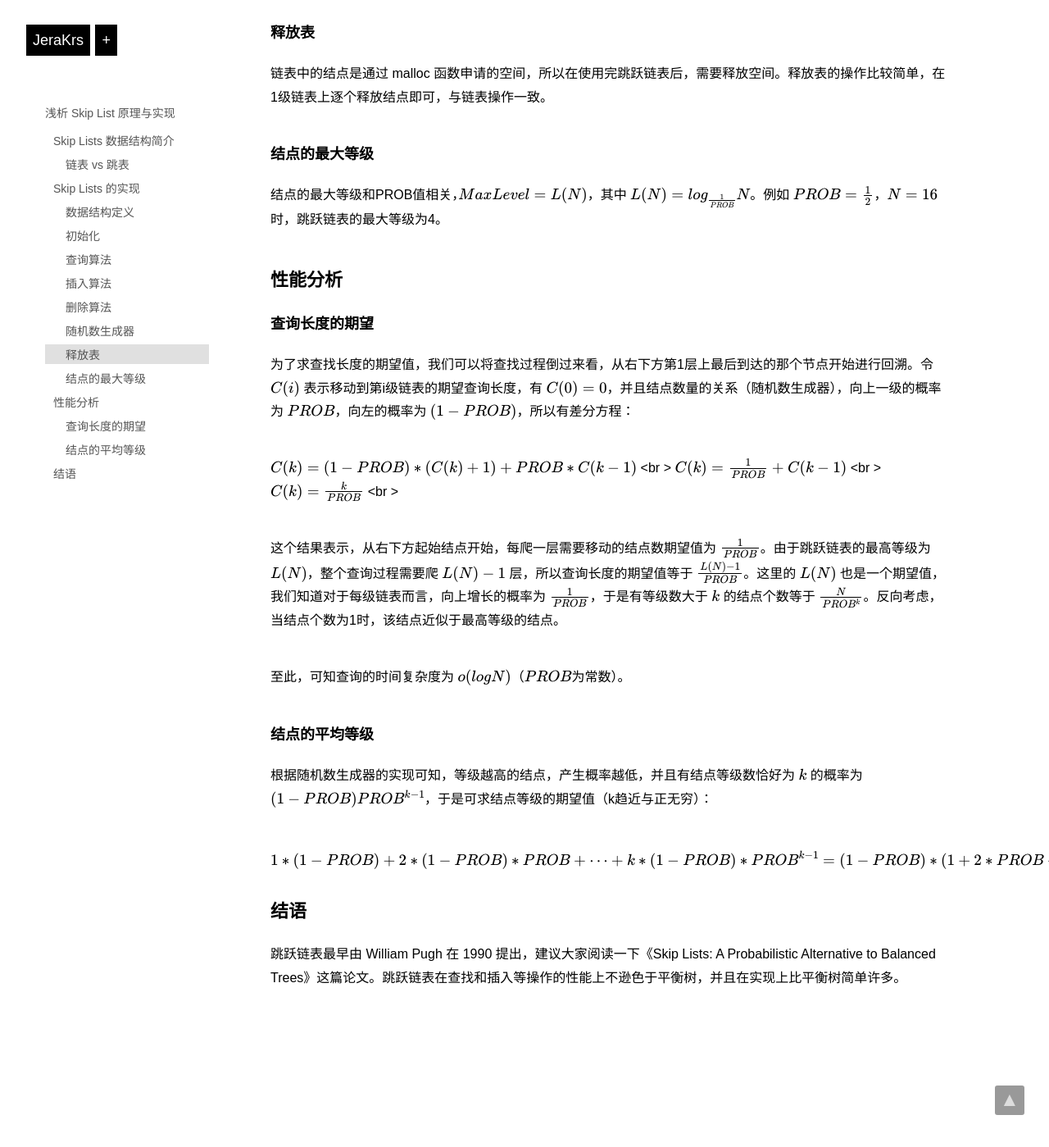
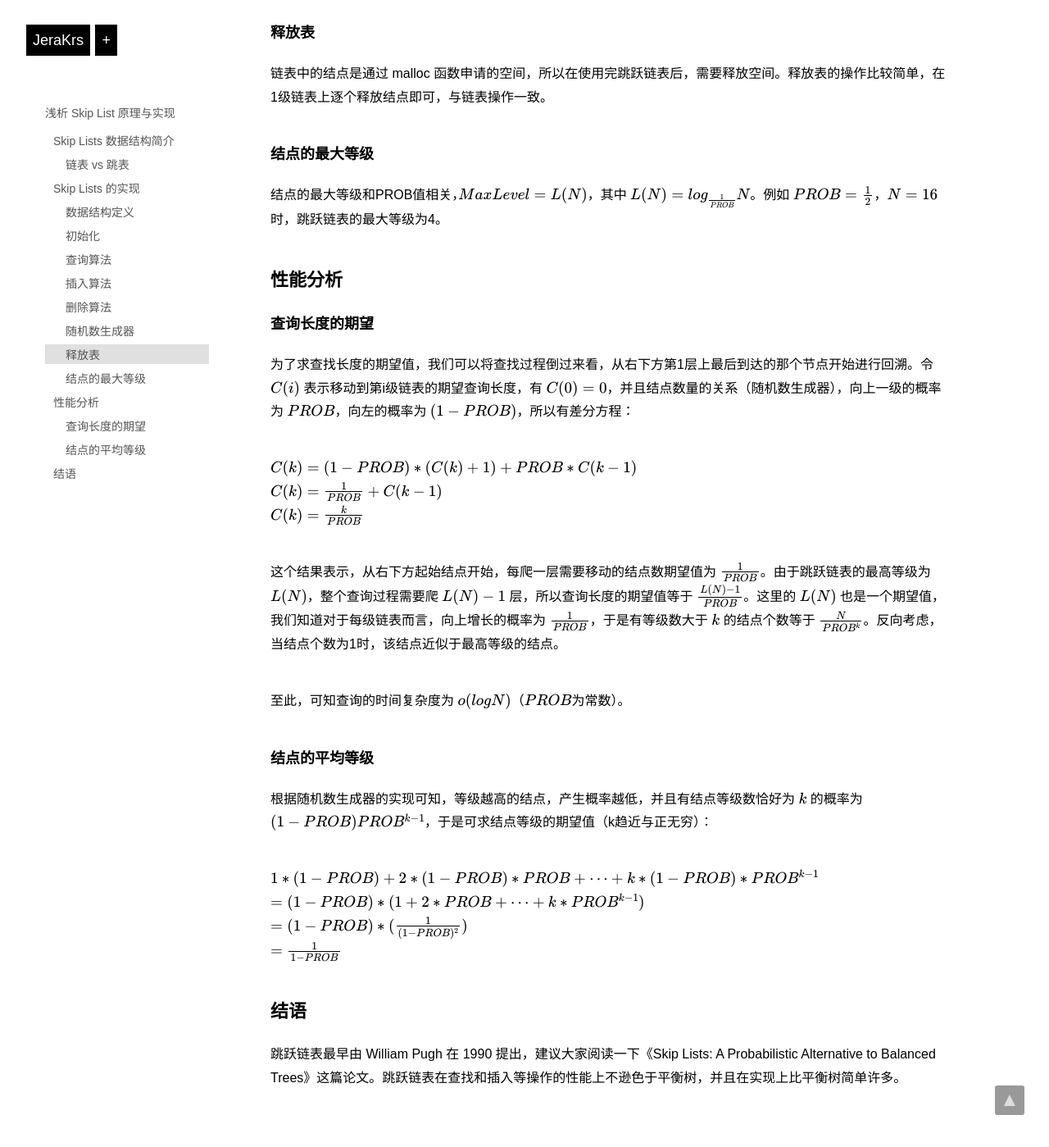
Before and after one commit to JeraKrs/jerakrs.github.io, a Jekyll site: the page built from _posts/blogs/2018-03-19-Skip Lists.md, in a window 1280 px wide and 1400 px high, scrolled down 6625 px. Shown: the whole window at 82% size. Built offline with Jekyll 4.4.1, drawn with Linux system fonts in a browser that asks for light colours; Markdown is read by kramdown in place of the engine named in the settings; formulas are drawn with MathJax 3; comment, search, counter and statistics services are not loaded.

Commit message:
fixed latex equation

```diff
--- a/_posts/blogs/2018-03-19-Skip Lists.md
+++ b/_posts/blogs/2018-03-19-Skip Lists.md
@@ -235,9 +235,9 @@ int randomLevel() {
 
 为了求查找长度的期望值，我们可以将查找过程倒过来看，从右下方第1层上最后到达的那个节点开始进行回溯。令 $C(i)$ 表示移动到第i级链表的期望查询长度，有 $C(0)=0$，并且结点数量的关系（随机数生成器），向上一级的概率为 $PROB$，向左的概率为 $(1-PROB)$，所以有差分方程：
 
-$$ C(k) = (1 - PROB) * (C(k) + 1) + PROB * C(k-1) $$ <br \>
-$$ C(k) = \frac{1}{PROB} + C(k-1) $$ <br \>
-$$ C(k) = \frac{k}{PROB} $$ <br \>
+$$ C(k) = (1 - PROB) * (C(k) + 1) + PROB * C(k-1) $$ <br>
+$$ C(k) = \frac{1}{PROB} + C(k-1) $$ <br>
+$$ C(k) = \frac{k}{PROB} $$ <br>
 
 
 这个结果表示，从右下方起始结点开始，每爬一层需要移动的结点数期望值为 $\frac{1}{PROB}$。由于跳跃链表的最高等级为 $L(N)$，整个查询过程需要爬 $L(N) - 1$ 层，所以查询长度的期望值等于 $\frac{L(N)-1}{PROB}$。这里的 $L(N)$ 也是一个期望值，我们知道对于每级链表而言，向上增长的概率为 $\frac{1}{PROB}$，于是有等级数大于 $k$ 的结点个数等于 $ \frac{N}{PROB^{k}} $。反向考虑，当结点个数为1时，该结点近似于最高等级的结点。
@@ -248,17 +248,10 @@ $$ C(k) = \frac{k}{PROB} $$ <br \>
 
 根据随机数生成器的实现可知，等级越高的结点，产生概率越低，并且有结点等级数恰好为 $k$ 的概率为 $(1-PROB)PROB^{k-1}$，于是可求结点等级的期望值（k趋近与正无穷）：
 
-$$
-
-1 * (1-PROB) + 2 * (1-PROB) * PROB + \dots + k * (1-PROB) * PROB^{k-1}
-
-\newline = (1-PROB) * (1 + 2 * PROB + \dots + k * PROB^{k-1})
-
-\newline = (1-PROB) * (\frac{1}{(1-PROB)^{2}})
-
-\newline = \frac{1}{1-PROB}
-
-$$
+$$ 1 * (1-PROB) + 2 * (1-PROB) * PROB + \dots + k * (1-PROB) * PROB^{k-1} $$ <br>
+$$ = (1-PROB) * (1 + 2 * PROB + \dots + k * PROB^{k-1}) $$ <br>
+$$ = (1-PROB) * (\frac{1}{(1-PROB)^{2}}) $$ <br>
+$$ = \frac{1}{1-PROB} $$ <br>
 
 ## 结语
 
```
